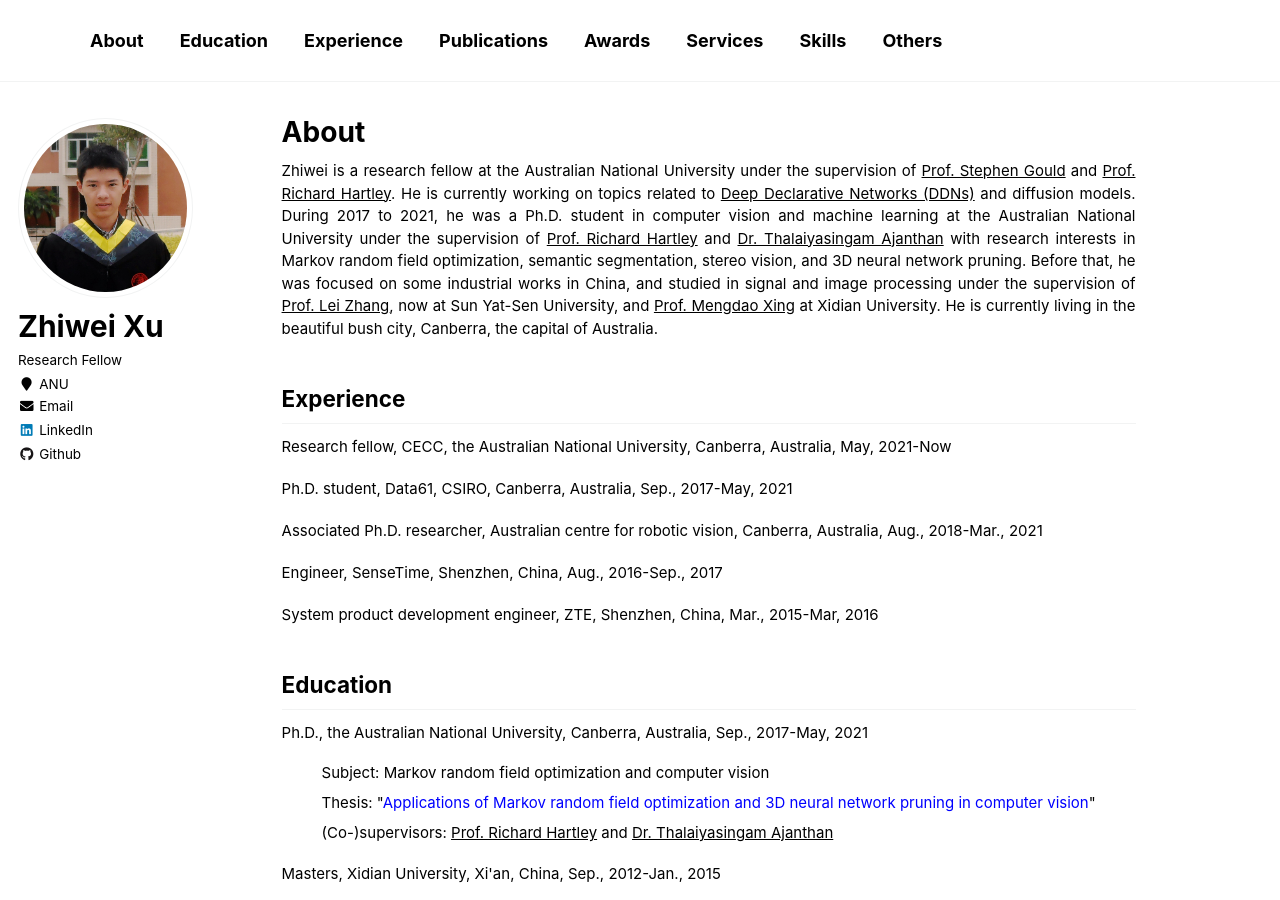
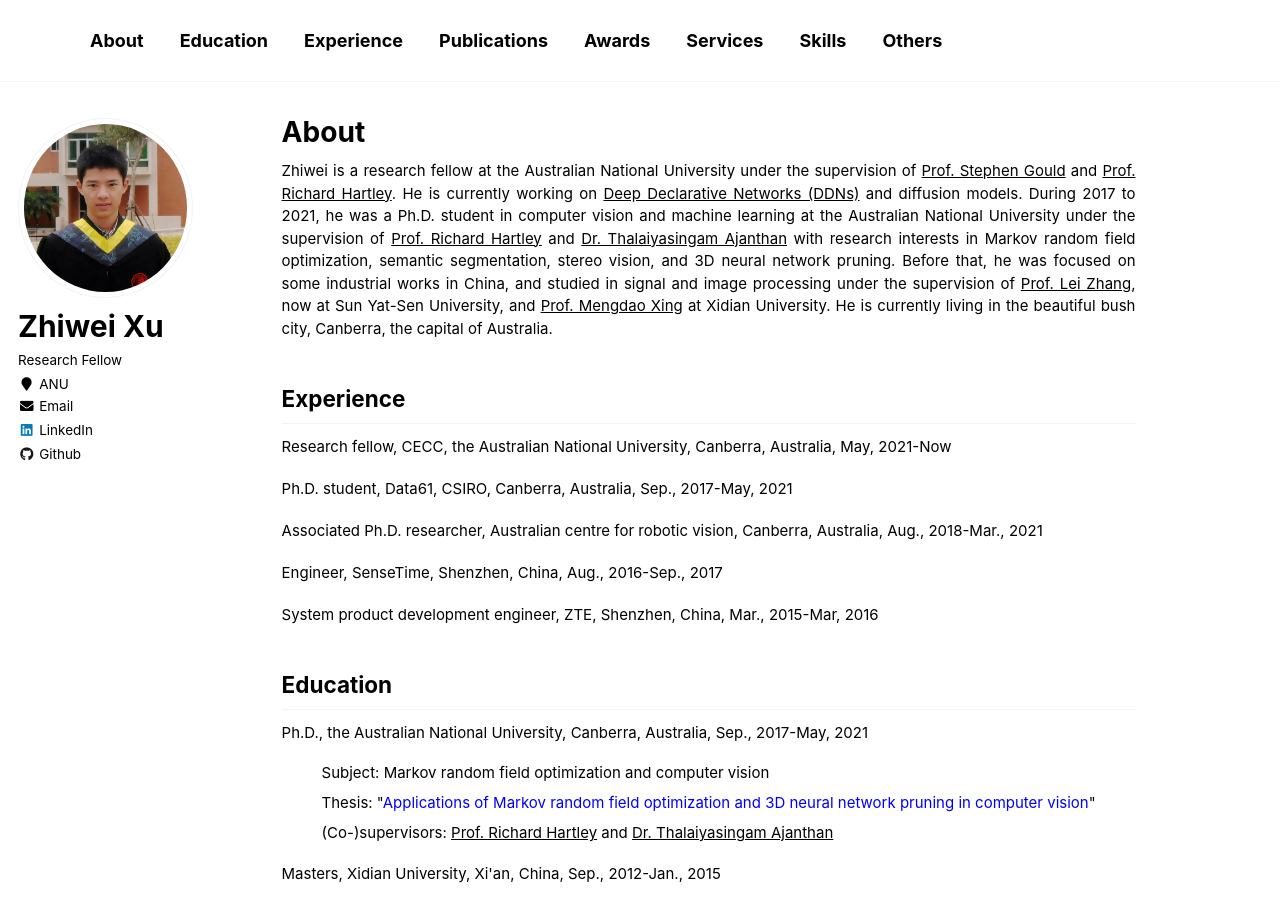
Before and after one commit to zwxu064/zwxu064.github.io, a Jekyll site: the page built from _pages/about.html, in a window 1280 px wide and 900 px high. Built offline with Jekyll 4.4.1, drawn with Linux system fonts in a browser that asks for light colours.

Commit message:
Update about.html

```diff
--- a/_pages/about.html
+++ b/_pages/about.html
@@ -9,7 +9,7 @@
 ---
 
 <p> Zhiwei is a research fellow at the Australian National University under the supervision of <a style="color: inherit; text-decoration: underline;" href="https://users.cecs.anu.edu.au/~sgould/" target="_blank">Prof. Stephen Gould</a> and <a style="color: inherit; text-decoration: underline;" href="http://users.cecs.anu.edu.au/~hartley/" target="_blank">Prof. Richard Hartley</a>.
-  He is currently working on topics related to <a style="color: inherit; text-decoration: underline;" href="https://github.com/anucvml/ddn" target="_blank">Deep Declarative Networks (DDNs)</a> and diffusion models.
+  He is currently working on <a style="color: inherit; text-decoration: underline;" href="https://github.com/anucvml/ddn" target="_blank">Deep Declarative Networks (DDNs)</a> and diffusion models.
   During 2017 to 2021, he was a Ph.D. student in computer vision and machine learning at the Australian National University under the supervision of <a style="color: inherit; text-decoration: underline;" href="http://users.cecs.anu.edu.au/~hartley/" target="_blank">Prof. Richard Hartley</a> and <a style="color: inherit; text-decoration: underline;" href="https://tajanthan.github.io/" target="_blank">Dr. Thalaiyasingam Ajanthan</a>
   with research interests in Markov random field optimization, semantic segmentation, stereo vision, and 3D neural network pruning.
   Before that, he was focused on some industrial works in China, and studied in signal and image processing under the supervision of <a style="color: inherit; text-decoration: underline;" href="https://sece.sysu.edu.cn/szll/js/zngz/1361657.htm" target="_blank">Prof. Lei Zhang</a>, now at Sun Yat-Sen University, and  <a style="color: inherit; text-decoration: underline;" href="https://web.xidian.edu.cn/mdxing/" target="_blank">Prof. Mengdao Xing</a> at Xidian University.
```
